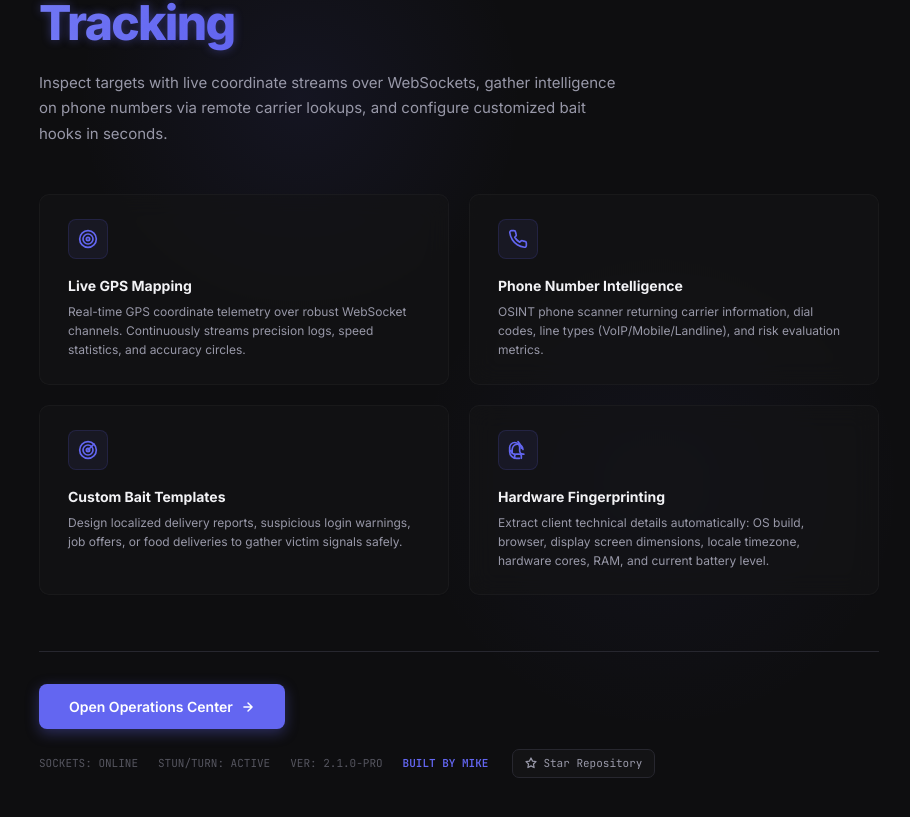
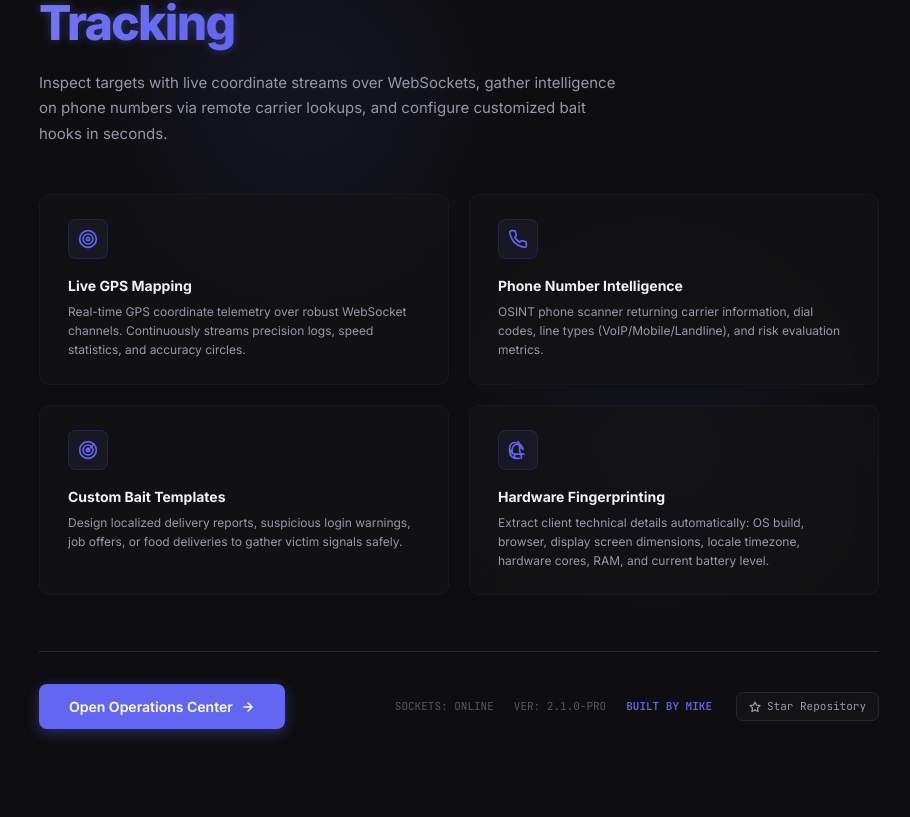
Before and after one commit to ChidiebereMichael18/MK-Tracker, a Next.js app in the folder mtracks/: page / in a window 1280 px wide. Shown: the part 233-1050 px from the top of the page, without its empty margins (181-1091 px from the left). After the commit the page ends 1026 px from the top, so only its background shows below. Built offline with nearby package versions, Linux system fonts and the light colour scheme.

Commit message:
star my repo and enjoy

```diff
--- a/mtracks/src/app/page.js
+++ b/mtracks/src/app/page.js
@@ -149,7 +149,6 @@ export default function Home() {
           <div style={{ display: 'flex', alignItems: 'center', gap: 24, flexWrap: 'wrap' }}>
             <div style={{ display: 'flex', gap: 20, fontSize: 11, color: 'var(--t3)', fontFamily: 'var(--mono)' }}>
               <div>SOCKETS: ONLINE</div>
-              <div>STUN/TURN: ACTIVE</div>
               <div>VER: 2.1.0-PRO</div>
               <div style={{ color: 'var(--accent)', fontWeight: 600 }}>BUILT BY MIKE</div>
             </div>
```
